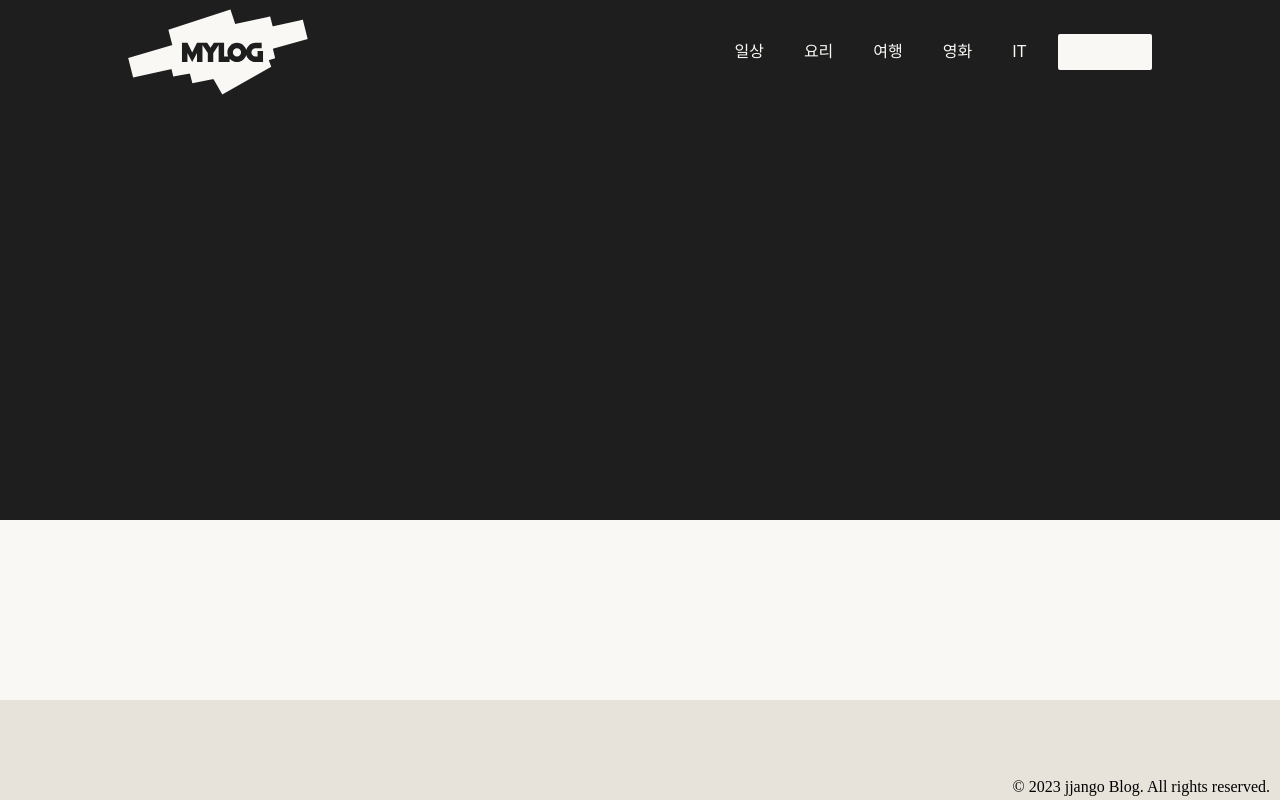
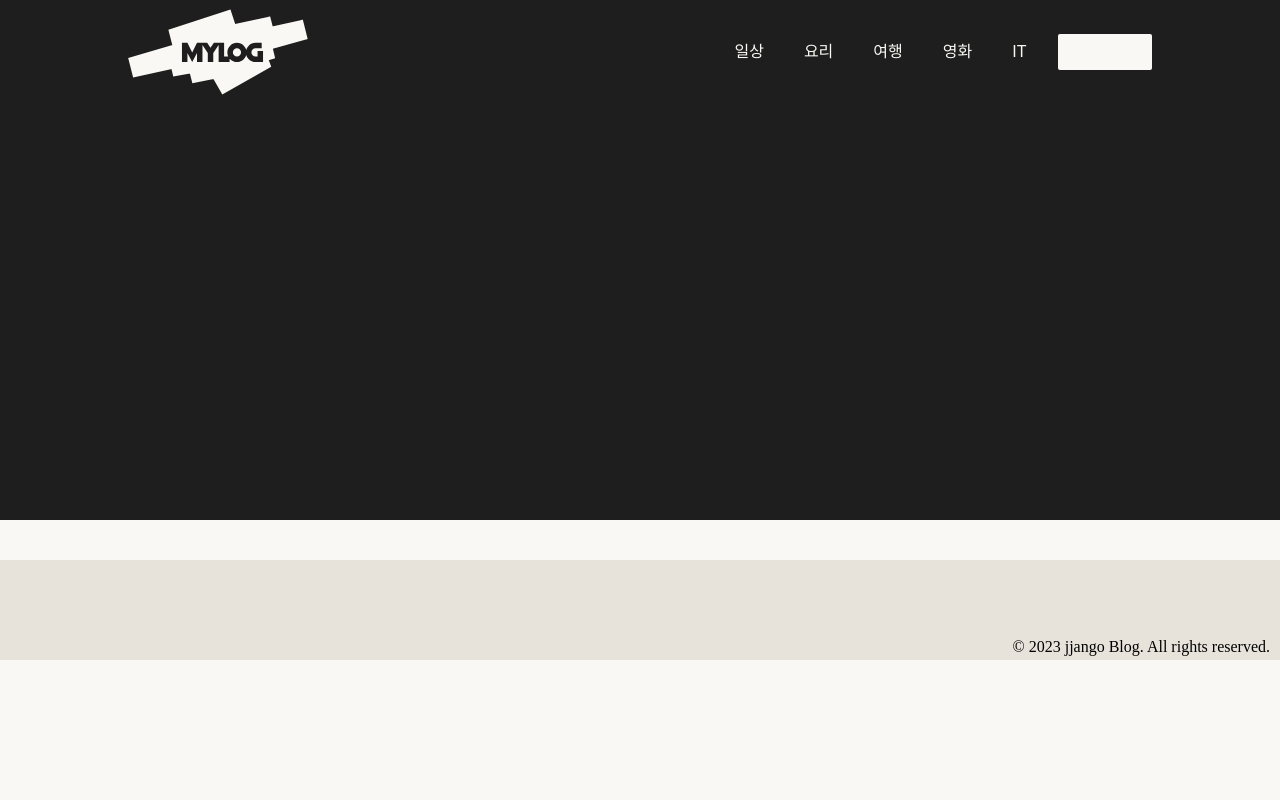
Before and after one commit to OGUbanana/django_blog_jjango, a Django app: page / in a window 1280 px wide. Run offline with Django 4.2, Linux system fonts and the light colour scheme; data that the repository does not hold is empty; some libraries are stand-ins or nearby versions.

Commit message:
feat:  footer 수정

```diff
--- a/jjango/blog/static/css/board/board.css
+++ b/jjango/blog/static/css/board/board.css
@@ -237,7 +237,6 @@ a {
 .footer {
     display: flex;
     background-color: #E7E3DA;
-    position: fixed;
     bottom: 0;
     width: 100%;
     height: 100px;
--- a/jjango/blog/static/css/header/header_black.css
+++ b/jjango/blog/static/css/header/header_black.css
@@ -100,7 +100,7 @@ a:active {
 .footer {
   display: flex;
   background-color: #E7E3DA;
-  position: fixed;
+  /* position: fixed; */
   bottom: 0;
   width: 100%;
   height: 100px;
--- a/jjango/blog/static/css/header/header_light.css
+++ b/jjango/blog/static/css/header/header_light.css
@@ -100,7 +100,6 @@ a:link {
 .footer {
   display: flex;
   background-color: #E7E3DA;
-  position: fixed;
   bottom: 0;
   width: 100%;
   height: 100px;
```
